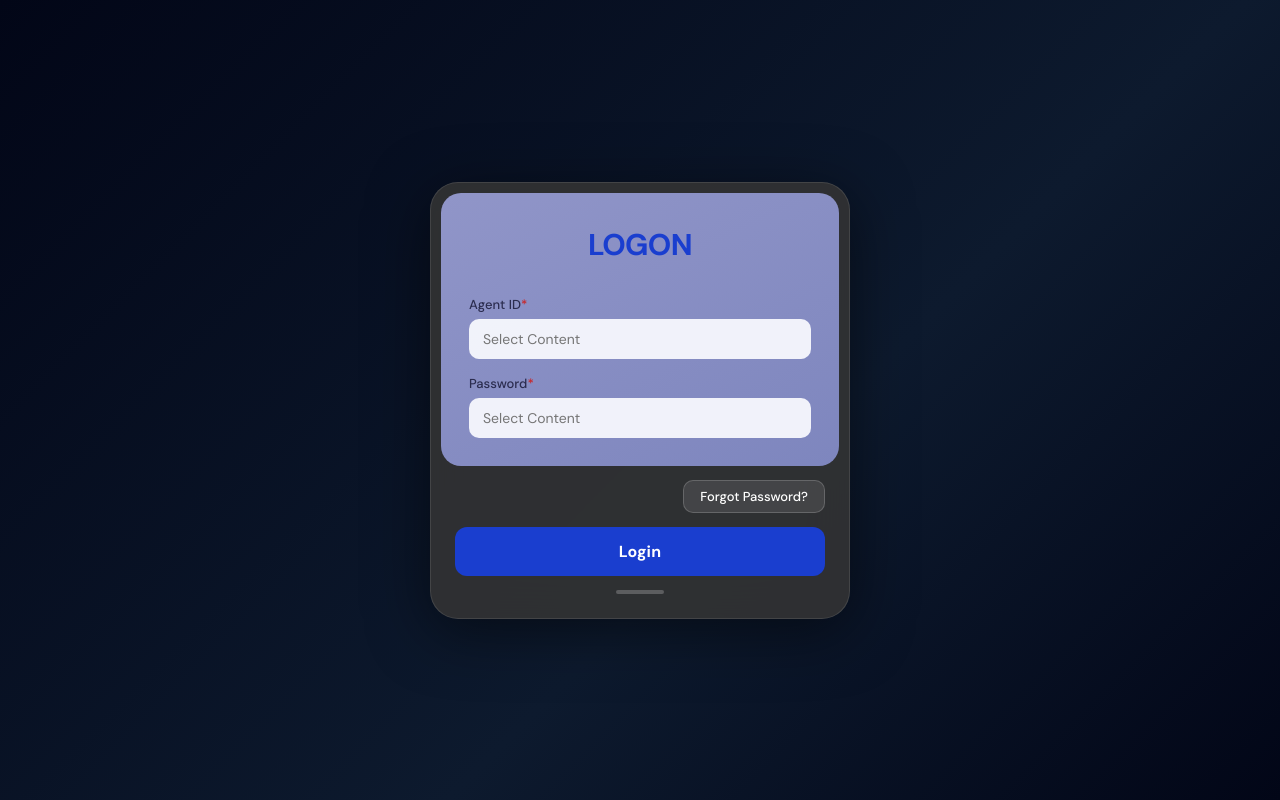
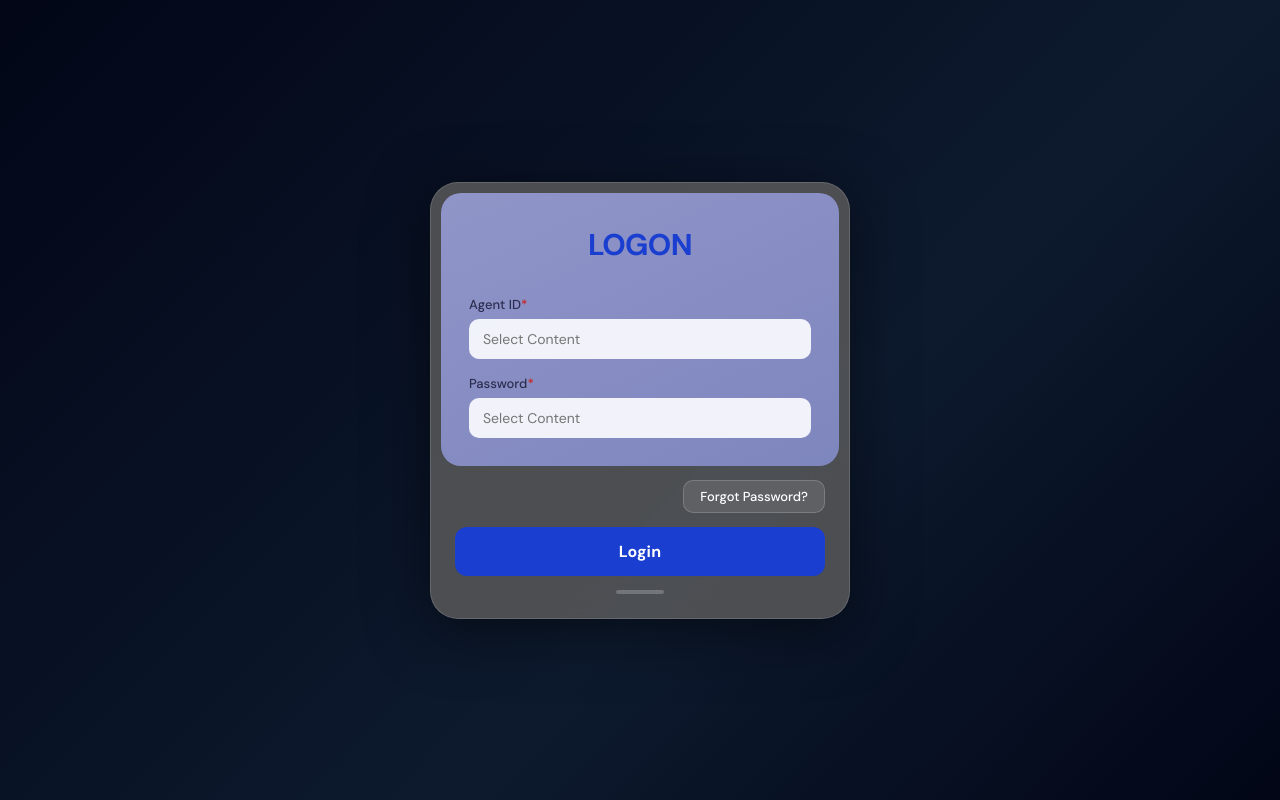
Before and after one commit to ruheengl/CoverageGhost, a React (Vite) app in the folder frontend/: page / in a window 1280 px wide. Built offline with nearby package versions, Linux system fonts and the light colour scheme; what @webspatial/react-sdk would draw is missing.

Commit message:
Added tilt

```diff
--- a/frontend/src/components/SideNav.jsx
+++ b/frontend/src/components/SideNav.jsx
@@ -73,14 +73,16 @@ export default function SideNav({ active, onNavigate, expanded = true }) {
   const navStyle = {
     position: 'fixed',
     left: 20,
-    top: '50%',
-    transform: 'translateY(-50%)',
+    top: '38%',
+    transform: 'translateY(-50%) perspective(800px) rotateY(18deg)',
     zIndex: 100,
     display: 'flex',
     flexDirection: 'column',
-    background: 'rgba(52,52,52,0.92)',
+    background: 'rgba(93,93,93,0.80)',
+    backdropFilter: 'blur(24px)',
+    WebkitBackdropFilter: 'blur(24px)',
     borderRadius: 20,
-    border: '1px solid rgba(255,255,255,0.10)',
+    border: '1px solid rgba(255,255,255,0.14)',
     boxShadow: '0 8px 40px rgba(0,0,0,0.45)',
     ...enableXRLayer({ zOffset: 0.2, backgroundMaterial: 'translucent' }),
     padding: '10px 0',
--- a/frontend/src/scenes/LoginScene.jsx
+++ b/frontend/src/scenes/LoginScene.jsx
@@ -12,11 +12,11 @@ export default function LoginScene({ onLogin }) {
     <div style={{ width: '100vw', height: '100vh', display: 'flex', alignItems: 'center', justifyContent: 'center' }}>
       <div className="fade-up" style={{
         position: 'relative', zIndex: 10,
-        background: 'rgba(52,52,52,0.88)',
+        background: 'rgba(93,93,93,0.80)',
         backdropFilter: 'blur(24px)',
         WebkitBackdropFilter: 'blur(24px)',
         borderRadius: 28,
-        border: '1px solid rgba(255,255,255,0.10)',
+        border: '1px solid rgba(255,255,255,0.14)',
         boxShadow: '0 12px 60px rgba(0,0,0,0.5)',
         padding: 10,
         width: 420,
--- a/frontend/src/scenes/ScanScene.jsx
+++ b/frontend/src/scenes/ScanScene.jsx
@@ -13,9 +13,11 @@ const ANIM_MS = 6000;
 const SPIN = ['◐', '◓', '◑', '◒'];
 
 const CARD = {
-  background: 'rgba(30,30,40,0.85)',
+  background: 'rgba(93,93,93,0.80)',
+  backdropFilter: 'blur(24px)',
+  WebkitBackdropFilter: 'blur(24px)',
   borderRadius: 20,
-  border: '1px solid rgba(255,255,255,0.10)',
+  border: '1px solid rgba(255,255,255,0.14)',
   boxShadow: '0 8px 40px rgba(0,0,0,0.4)',
   padding: 28,
   width: 480,
@@ -81,7 +83,7 @@ function UIQTokenScreen({ onVerify }) {
       <div style={{ color: 'rgba(255,255,255,0.45)', fontSize: 13, marginBottom: 16 }}>
         This helps the company to accurately identify and validate the specific approved policy details tied to this claim.
       </div>
-      <button className="btn-primary" onClick={() => onVerify(token)} style={{ borderRadius: 12, width: '100%' }}>
+      <button className="btn-primary spatial-btn" onClick={() => onVerify(token)} style={{ borderRadius: 12, width: '100%' }}>
         Verify Token
       </button>
       <div style={{ display: 'flex', alignItems: 'center', justifyContent: 'center', gap: 12, marginTop: 14 }}>
@@ -122,12 +124,12 @@ function ScanLicenseScreen({ onCapture, onManual }) {
         style={{ width: '100%', boxSizing: 'border-box', background: 'rgba(30,30,40,0.70)' }}
       />
       <button
+        className="spatial-btn"
         onClick={onManual}
         style={{
           marginTop: 10, width: '100%', padding: '11px',
-          background: 'rgba(30,30,40,0.70)', border: '1px solid rgba(255,255,255,0.12)',
+          background: 'rgba(30,30,40,0.88)', border: '1px solid rgba(255,255,255,0.12)',
           borderRadius: 12, color: 'rgba(255,255,255,0.55)', fontSize: 14, cursor: 'pointer',
-          backdropFilter: 'blur(12px)',
         }}
       >
         Enter Manually Instead
@@ -177,12 +179,12 @@ function CapturePhotoScreen({ onCapture, onBack }) {
         style={{ width: '100%', boxSizing: 'border-box', background: 'rgba(30,30,40,0.70)' }}
       />
       <button
+        className="spatial-btn"
         onClick={onBack}
         style={{
           marginTop: 10, width: '100%', padding: '11px',
-          background: 'rgba(30,30,40,0.70)', border: '1px solid rgba(255,255,255,0.12)',
+          background: 'rgba(30,30,40,0.88)', border: '1px solid rgba(255,255,255,0.12)',
           borderRadius: 12, color: 'rgba(255,255,255,0.55)', fontSize: 14, cursor: 'pointer',
-          backdropFilter: 'blur(12px)',
         }}
       >
         Back
@@ -203,12 +205,12 @@ function ScanVehicleRegScreen({ onCapture, onManual }) {
         style={{ width: '100%', boxSizing: 'border-box', background: 'rgba(30,30,40,0.70)' }}
       />
       <button
+        className="spatial-btn"
         onClick={onManual}
         style={{
           marginTop: 10, width: '100%', padding: '11px',
-          background: 'rgba(30,30,40,0.70)', border: '1px solid rgba(255,255,255,0.12)',
+          background: 'rgba(30,30,40,0.88)', border: '1px solid rgba(255,255,255,0.12)',
           borderRadius: 12, color: 'rgba(255,255,255,0.55)', fontSize: 14, cursor: 'pointer',
-          backdropFilter: 'blur(12px)',
         }}
       >
         Enter Manually Instead
@@ -238,7 +240,7 @@ function RegistrationDetailsResult({ reg, onContinue }) {
         </div>
       ))}
       <div style={DIVIDER} />
-      <button className="btn-primary" onClick={onContinue} style={{ width: '100%', borderRadius: 12, padding: '13px' }}>
+      <button className="btn-primary spatial-btn" onClick={onContinue} style={{ width: '100%', borderRadius: 12, padding: '13px' }}>
         Continue
       </button>
       <div style={{ display: 'flex', alignItems: 'center', justifyContent: 'center', gap: 12, marginTop: 14 }}>
@@ -264,8 +266,8 @@ function VerifyPolicyDialog({ onDismiss, onVerify }) {
           Verify the captured information and check if coverage is active or not.
         </div>
         <div style={{ display: 'flex', gap: 12 }}>
-          <button className="btn-secondary" onClick={onDismiss} style={{ flex: 1 }}>Dismiss</button>
-          <button className="btn-primary" onClick={onVerify} style={{ flex: 1 }}>Verify</button>
+          <button className="btn-secondary spatial-btn" onClick={onDismiss} style={{ flex: 1 }}>Dismiss</button>
+          <button className="btn-primary spatial-btn" onClick={onVerify} style={{ flex: 1 }}>Verify</button>
         </div>
       </div>
     </div>
@@ -297,7 +299,7 @@ function PolicyActiveScreen({ policyData, onProceed }) {
         </div>
       ))}
       <div style={DIVIDER} />
-      <button className="btn-primary" onClick={onProceed} style={{ width: '100%', borderRadius: 12, padding: '14px' }}>
+      <button className="btn-primary spatial-btn" onClick={onProceed} style={{ width: '100%', borderRadius: 12, padding: '14px' }}>
         Proceed to Scan Vehicle
       </button>
     </div>
@@ -460,8 +462,9 @@ function DamageScanScreen({ claim, onComplete }) {
           background: 'rgba(2,6,23,0.6)', zIndex: 10,
         }}>
           <div style={{
-            background: 'rgba(15,23,42,0.90)',
-            borderRadius: 20, border: '1px solid rgba(255,255,255,0.10)',
+            background: 'rgba(93,93,93,0.80)',
+            backdropFilter: 'blur(24px)', WebkitBackdropFilter: 'blur(24px)',
+            borderRadius: 20, border: '1px solid rgba(255,255,255,0.14)',
             padding: 28, width: 480, maxHeight: '80vh', overflowY: 'auto',
           }}>
             <div style={{ color: 'white', fontSize: 19, fontWeight: 700, marginBottom: 4 }}>Coverage Analysis</div>
```
